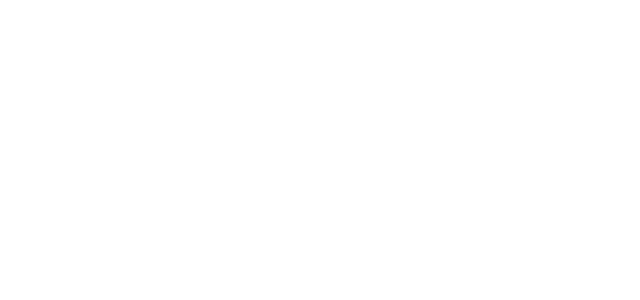
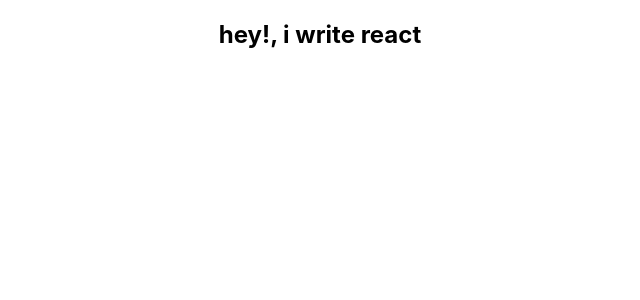
Before and after one commit to realmintech/reactBlog, a React (Create React App) app in the folder my-react-app/: page / in a window 1280 px wide. Shown: the top 300 px of the page, without its empty margins (320-960 px from the left). Built offline with nearby package versions, Linux system fonts and the light colour scheme.

Commit message:
delete weed files e.g(package.json, package-lock.json) , node_modules folder from the root folder and setup the nestjs :zap:

```diff
--- a/my-react-app/src/App.js
+++ b/my-react-app/src/App.js
@@ -2,7 +2,9 @@ import './App.css';
 
 function App() {
   return (
-    <div className="App"></div>
+    <div className='App'>
+      <h2> hey!, i write react </h2>
+    </div>
   );
 }
 
```
